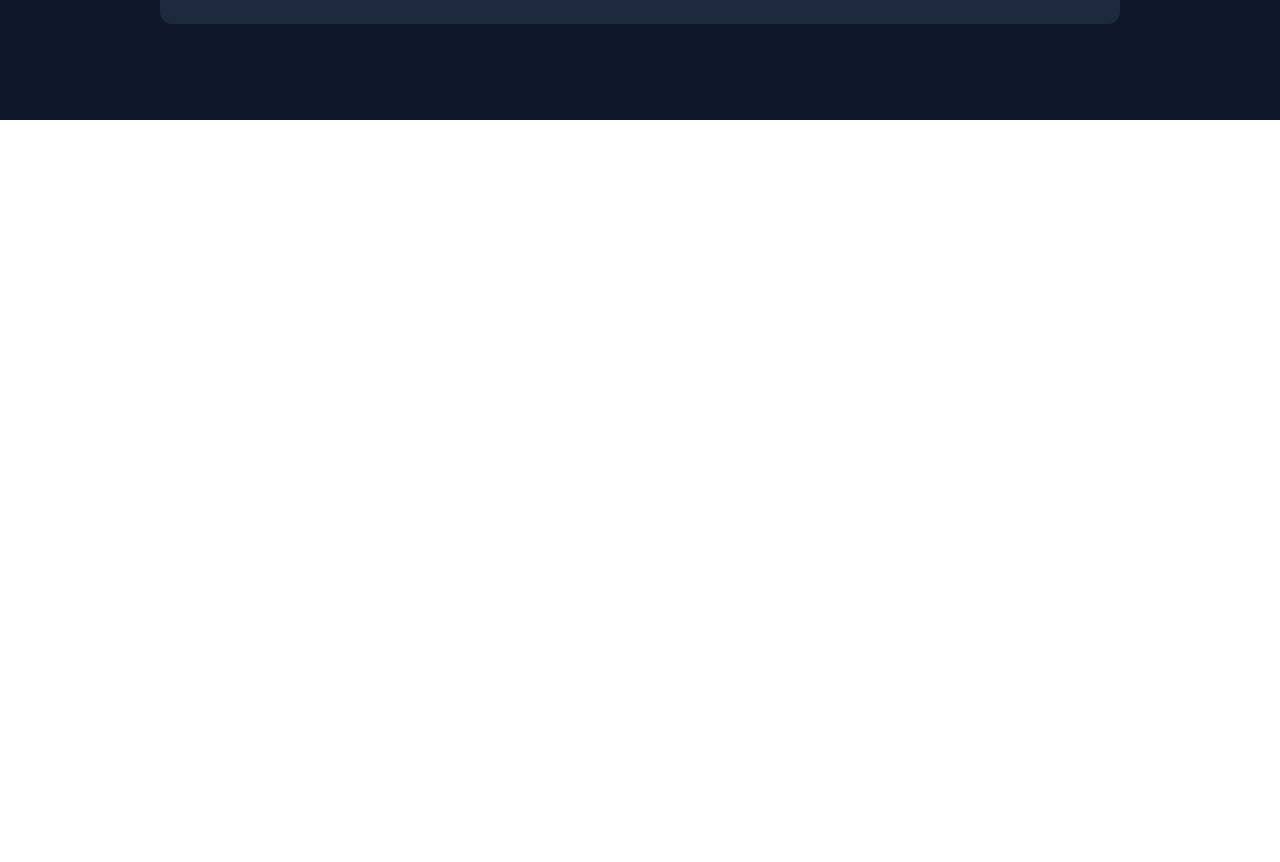
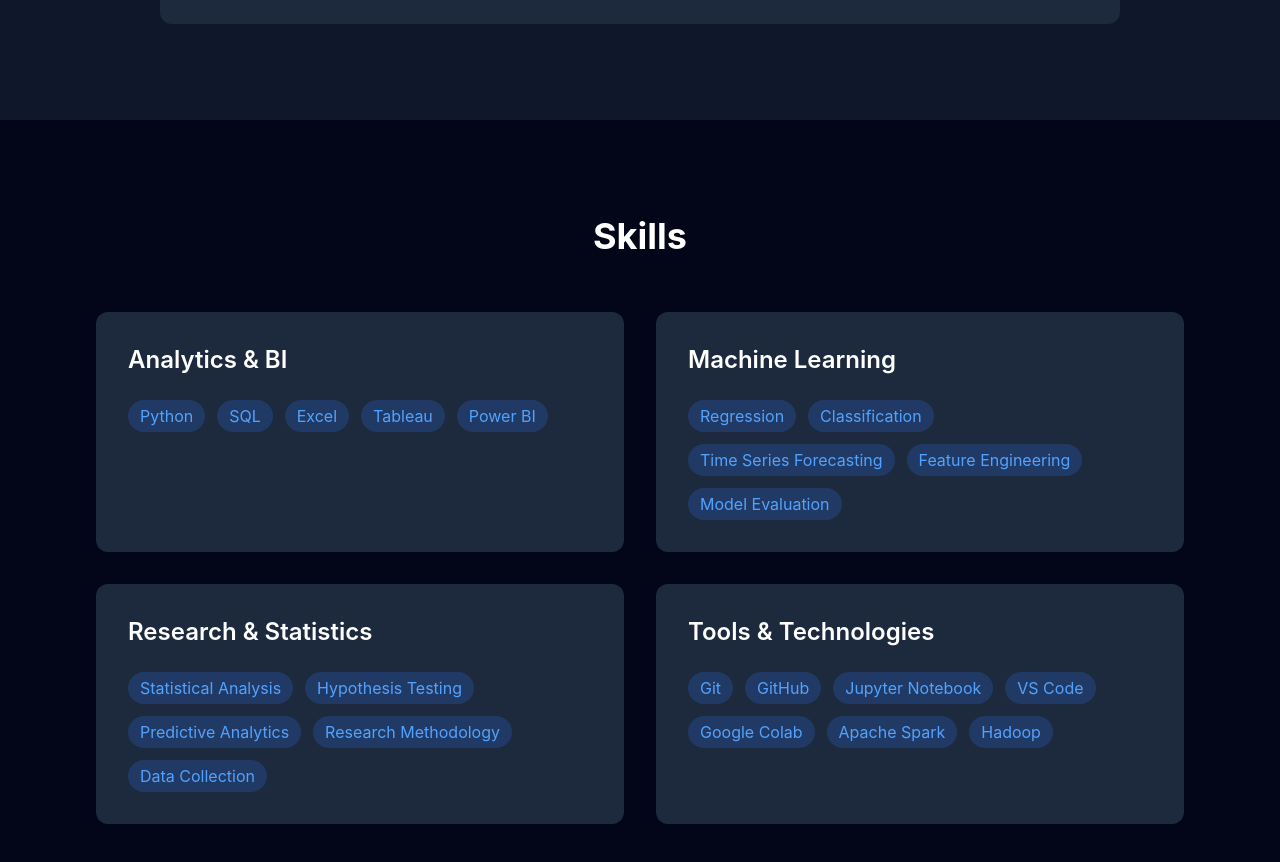
Before and after one commit to anamsk147/portfolio-website, a React (Vite) app: page / in a window 1280 px wide. Shown: the part 4180-5042 px from the top of the page. Before the commit the page ends 4300 px from the top, so only its background shows below. Built offline with nearby package versions, Linux system fonts and the light colour scheme.

Commit message:
Added skills section

```diff
--- a/src/App.jsx
+++ b/src/App.jsx
@@ -6,6 +6,7 @@
 import Projects from "./components/Projects";
 import Research from "./components/Research";
 import Experience from "./components/Experience";
+import Skills from "./components/Skills";
 
 function App() {
   return (
@@ -18,6 +19,7 @@
       <Projects />
       <Research />
       <Experience />
+      <Skills />
     </>
   );
 }
--- /dev/null
+++ b/src/components/Skills.jsx
@@ -0,0 +1,58 @@
+import { skills } from "../data/skills";
+
+function Skills() {
+  const categories = [
+    {
+      title: "Analytics & BI",
+      items: skills.analytics,
+    },
+    {
+      title: "Machine Learning",
+      items: skills.machineLearning,
+    },
+    {
+      title: "Research & Statistics",
+      items: skills.research,
+    },
+    {
+      title: "Tools & Technologies",
+      items: skills.tools,
+    },
+  ];
+
+  return (
+    <section className="bg-slate-950 text-white py-24">
+      <div className="max-w-6xl mx-auto px-8">
+        <h2 className="text-4xl font-bold text-center mb-14">
+          Skills
+        </h2>
+
+        <div className="grid md:grid-cols-2 gap-8">
+          {categories.map((category, index) => (
+            <div
+              key={index}
+              className="bg-slate-800 p-8 rounded-xl"
+            >
+              <h3 className="text-2xl font-semibold mb-6">
+                {category.title}
+              </h3>
+
+              <div className="flex flex-wrap gap-3">
+                {category.items.map((skill, i) => (
+                  <span
+                    key={i}
+                    className="bg-blue-500/20 text-blue-400 px-3 py-1 rounded-full"
+                  >
+                    {skill}
+                  </span>
+                ))}
+              </div>
+            </div>
+          ))}
+        </div>
+      </div>
+    </section>
+  );
+}
+
+export default Skills;
--- /dev/null
+++ b/src/data/skills.js
@@ -0,0 +1,35 @@
+export const skills = {
+  analytics: [
+    "Python",
+    "SQL",
+    "Excel",
+    "Tableau",
+    "Power BI",
+  ],
+
+  machineLearning: [
+    "Regression",
+    "Classification",
+    "Time Series Forecasting",
+    "Feature Engineering",
+    "Model Evaluation",
+  ],
+
+  research: [
+    "Statistical Analysis",
+    "Hypothesis Testing",
+    "Predictive Analytics",
+    "Research Methodology",
+    "Data Collection",
+  ],
+
+  tools: [
+    "Git",
+    "GitHub",
+    "Jupyter Notebook",
+    "VS Code",
+    "Google Colab",
+    "Apache Spark",
+    "Hadoop",
+  ],
+};
```
